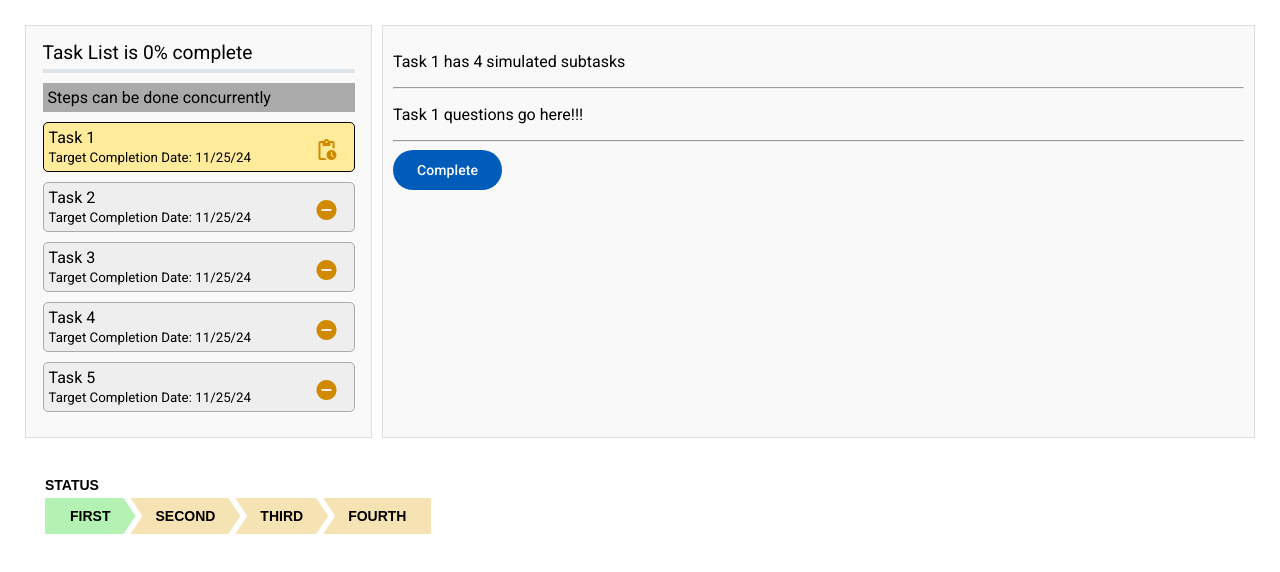
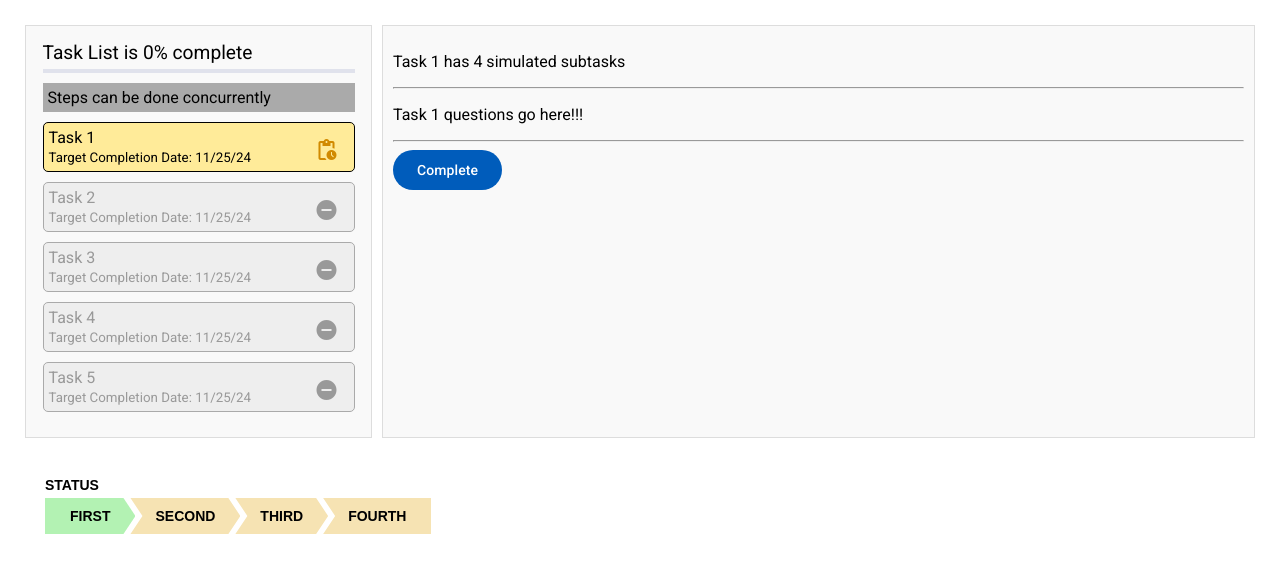
Before and after one commit to frankhale/angular-custom-stepper, an Angular app: page / in a window 1280 px wide. Shown: the top 572 px of the page. Built offline with nearby package versions, Linux system fonts and the light colour scheme.

Commit message:
Add disabled property

```diff
--- a/src/app/app.component.ts
+++ b/src/app/app.component.ts
@@ -49,6 +49,7 @@ export class AppComponent implements OnInit {
         title: 'Task 2',
         started: false,
         completed: false,
+        disabled: true,
         targetCompletionDate: new Date(),
         subTasks: 2,
         template: this.task2()
@@ -58,6 +59,7 @@ export class AppComponent implements OnInit {
         title: 'Task 3',
         started: false,
         completed: false,
+        disabled: true,
         targetCompletionDate: new Date(),
         subTasks: 7,
         template: this.task3()
@@ -67,6 +69,7 @@ export class AppComponent implements OnInit {
         title: 'Task 4',
         started: false,
         completed: false,
+        disabled: true,
         targetCompletionDate: new Date(),
         subTasks: 3,
         template: this.task4()
@@ -76,6 +79,7 @@ export class AppComponent implements OnInit {
         title: 'Task 5',
         started: false,
         completed: false,
+        disabled: true,
         targetCompletionDate: new Date(),
         subTasks: 10,
         template: this.task5()
--- a/src/app/models/task.ts
+++ b/src/app/models/task.ts
@@ -5,6 +5,7 @@ export interface task {
   title: string;
   started: boolean;
   completed: boolean;
+  disabled?: boolean;
   targetCompletionDate?: Date,
   completionDate?: Date,
   subTasks: number;
--- a/src/app/task-list/task-list.component.html
+++ b/src/app/task-list/task-list.component.html
@@ -13,6 +13,7 @@
             [title]="task.title"
             [selected]="task.id === selectedTask"
             [started]="task.started"
+            [disabled]="task.disabled || false"
             [targetCompletionDate]="task.targetCompletionDate"
             [completed]="task.completed"
             (onClick)="select($event)"
--- a/src/app/task/task.component.html
+++ b/src/app/task/task.component.html
@@ -1,5 +1,5 @@
 <div class="task-container step"
-     [ngClass]="{'selected': selected()}"
+     [ngClass]="{'selected': selected(), 'disabled': disabled()}"
      (click)="select()">
   <div class="step-container">
     <div>
@@ -7,7 +7,9 @@
       <span><small>Target Completion Date: {{ targetCompletionDate() | date: 'shortDate' }}</small></span>
     </div>
     <div>
-      @if (!completed()) {
+      @if(disabled()) {
+        <mat-icon class="disabled step-icon">do_not_disturb_on</mat-icon>
+      } @else if (!completed()) {
         @if (!started()) {
           <mat-icon class="step-icon">do_not_disturb_on</mat-icon>
         } @else {
--- a/src/app/task/task.component.scss
+++ b/src/app/task/task.component.scss
@@ -35,6 +35,11 @@
   padding: 5px;
 }
 
+.disabled {
+  color: #999;
+  background-color: #eee;
+}
+
 .selected {
   border: 1px solid black;
   background-color: #ffeb99;
--- a/src/app/task/task.component.ts
+++ b/src/app/task/task.component.ts
@@ -28,6 +28,8 @@ export class TaskComponent {
   // icon (completed) is called `check_circle`
 
   select() {
+    if(this.disabled()) return;
+
     this.onClick.emit(this.id());
     //console.log(`select: ${this.id()}`);
   }
```
